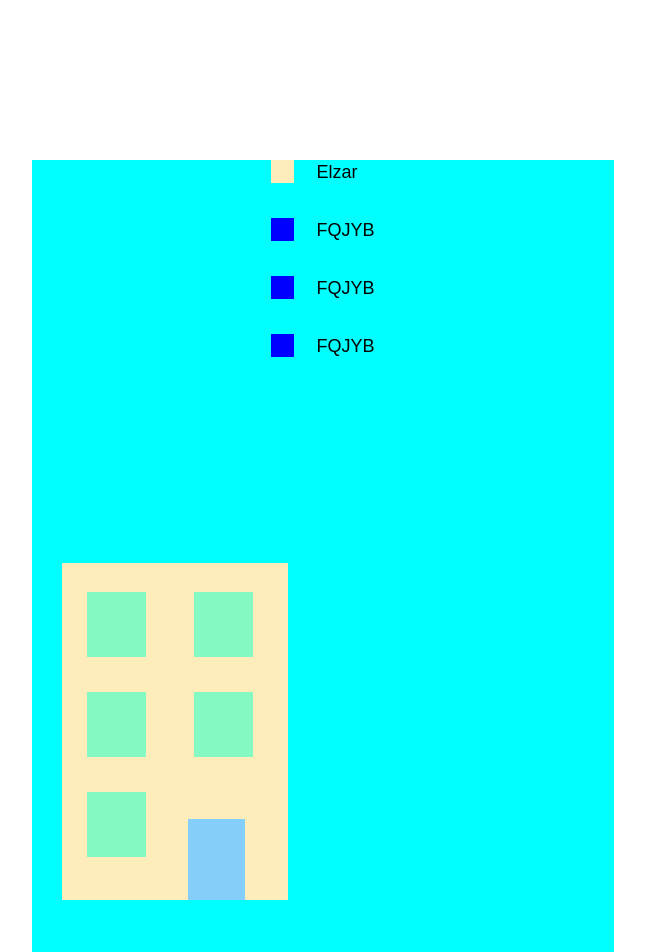
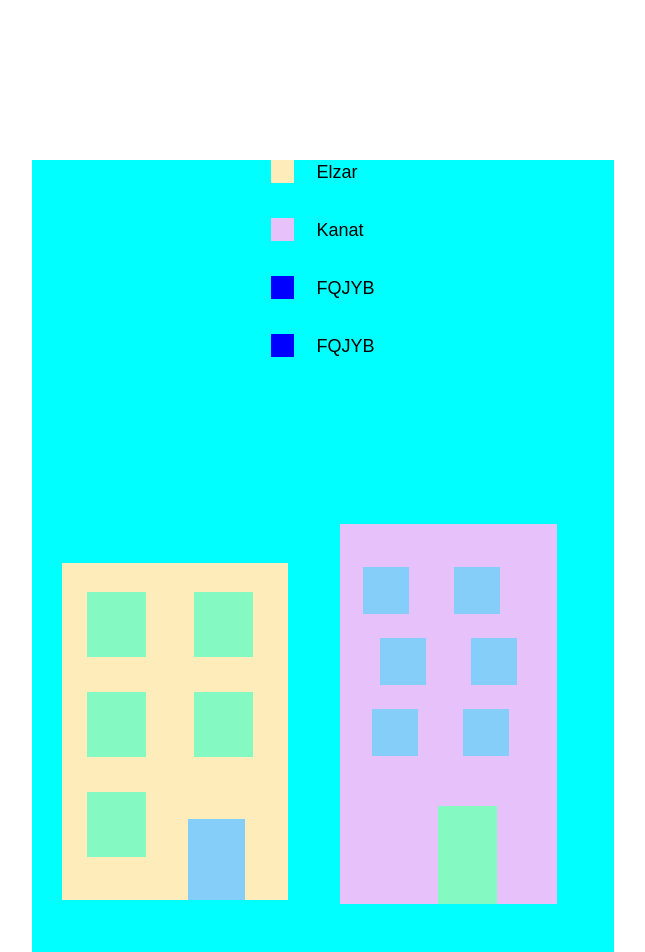
Before and after one commit to slumpthug/git-houseDZ, a plain HTML site: page index.html in a window 1280 px wide. Shown: the top 952 px of the page, without its empty margins (317-962 px from the left). Drawn offline with Linux system fonts and the light colour scheme.

Commit message:
added house-2 and removed extra div

```diff
--- a/css/style.css
+++ b/css/style.css
@@ -1,23 +1,23 @@
-.main{
+.main {
   display: flex;
   justify-content: center;
   align-items: center;
   padding: 160px 0px 177px 0px;
 }
 
-.main-section{
+.main-section {
   width: 582px;
   height: 1200px;
   background-color: aqua;
 }
 
-.main-section__cont-names{
+.main-section__cont-names {
   height: 30%;
   display: flex;
   justify-content: center;
 }
 
-.main-section__list-name{
+.main-section__list-name {
   display: flex;
   font-weight: 400;
   font-size: 18px;
@@ -26,7 +26,7 @@
   margin-bottom: 35px;
 }
 
-.square{
+.square {
   width: 23px;
   height: 23px;
   background-color: blue;
@@ -34,10 +34,14 @@
 }
 
 .square-1 {
-    background-color: #FFECBB;
+  background-color: #ffecbb;
 }
 
-.main-section__cont-houses{
+.square-2 {
+  background-color: #e7c1f9;
+}
+
+.main-section__cont-houses {
   height: 70%;
 }
 
@@ -78,3 +82,53 @@
   left: 126px;
   bottom: 0px;
 }
+
+/* Kanat house-2*/
+
+.house-purple {
+  display: inline-block;
+  width: 217px;
+  height: 380px;
+  background-color: #e7c1f9;
+  position: relative;
+  top: 0px;
+  left: 78px;
+}
+.house-purple__wrapper {
+  display: flex;
+  flex-direction: row;
+  flex-wrap: wrap;
+  row-gap: 24px;
+  padding-top: 43px;
+}
+.wrapper__window {
+  width: 46px;
+  height: 47px;
+  background: #84cef9;
+}
+.wrapper__window:nth-child(1) {
+  margin-left: 23px;
+  margin-right: 45px;
+}
+
+.wrapper__window:nth-child(3) {
+  margin-left: 40px;
+  margin-right: 45px;
+}
+.wrapper__window:nth-child(5) {
+  margin-left: 32px;
+  margin-right: 45px;
+}
+.wrapper__window:hover {
+  display: block;
+  background-color: yellow;
+}
+
+.wrapper__door {
+  width: 59px;
+  height: 98px;
+  background: #84f9c1;
+  position: absolute;
+  left: 98px;
+  bottom: 0;
+}
--- a/index.html
+++ b/index.html
@@ -19,8 +19,8 @@
                         Elzar
                     </li>
                     <li class="main-section__list-name">
-                        <div class="square"></div>
-                        FQJYB
+                        <div class="square square-2"></div>
+                        Kanat
                     </li>
                     <li class="main-section__list-name">
                         <div class="square"></div>
@@ -43,7 +43,19 @@
                       <div class="door"></div>
                     </div>
                   </div>
+
+                <div class="house-purple">
+                    <div class="house-purple__wrapper">
+                      <div class="wrapper__window"></div>
+                      <div class="wrapper__window"></div>
+                      <div class="wrapper__window"></div>
+                      <div class="wrapper__window"></div>
+                      <div class="wrapper__window"></div>
+                      <div class="wrapper__window"></div>
+                      <div class="wrapper__door"></div>
+                    </div>
                 </div>
+
             </div>
         </section>
     </main>
```
Lines whose indentation alone changed are shown as unchanged.
